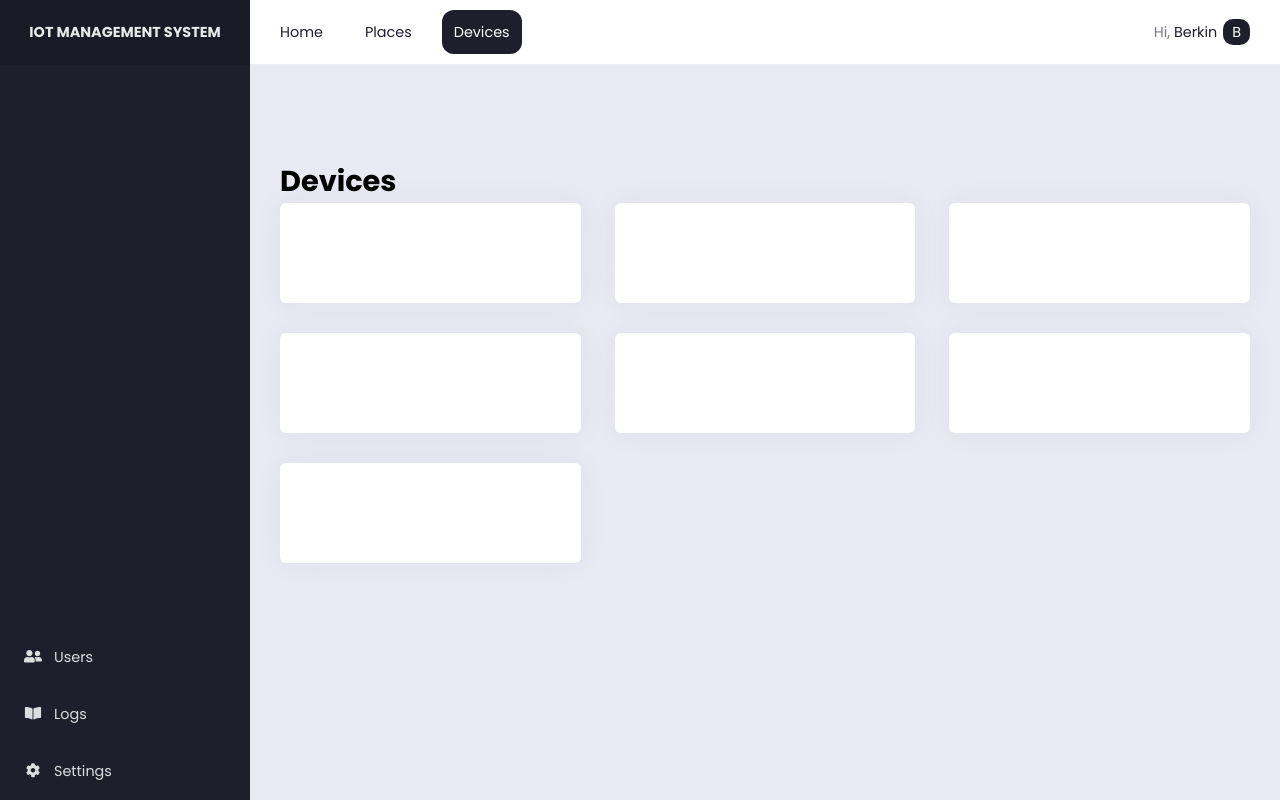
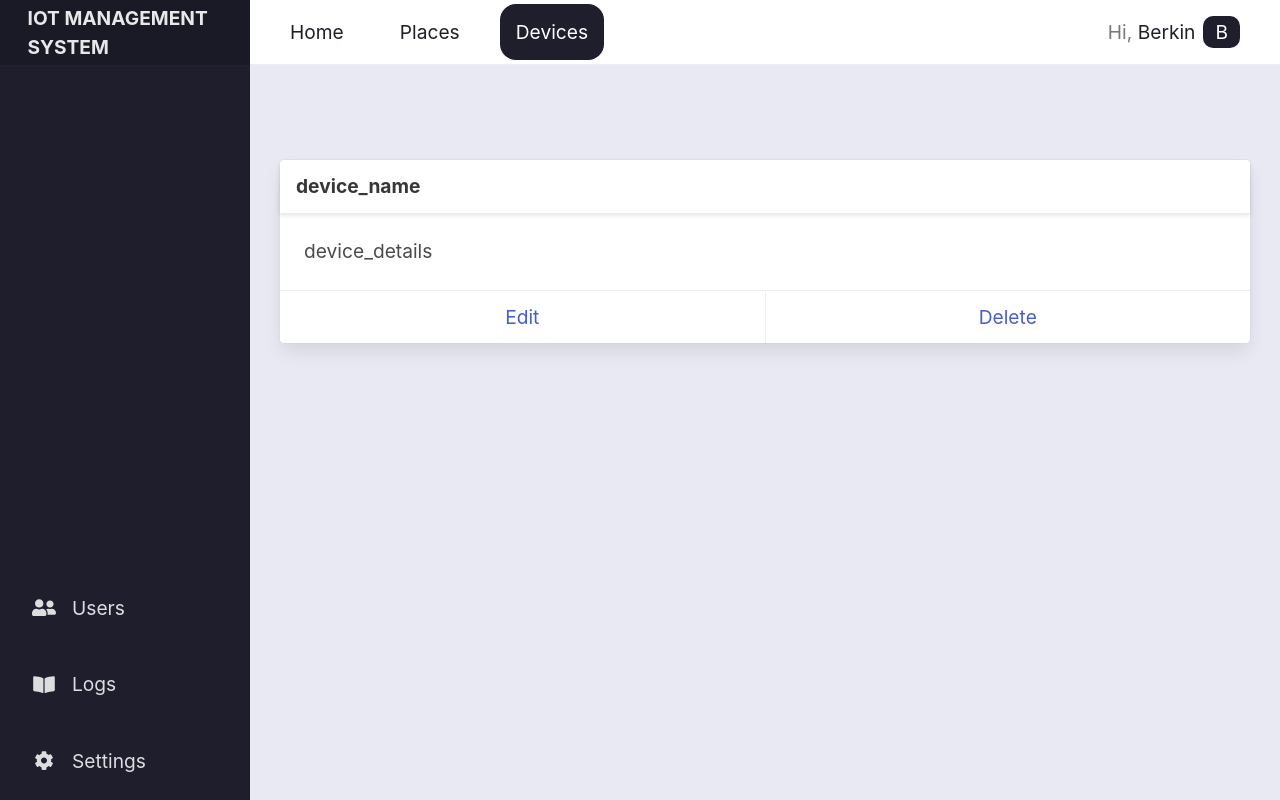
Before and after one commit to IUE-IOT-GROUP/spa, an Angular app: page /dashboard/devices in a window 1280 px wide. Built offline with nearby package versions, Linux system fonts and the light colour scheme.

Commit message:
device and place cards

```diff
--- a/angular.json
+++ b/angular.json
@@ -50,7 +50,9 @@
               "src/assets"
             ],
             "styles": [
-              "src/styles.scss"
+              "src/styles.scss",
+              "C:/Users/user/Desktop/spa/node_modules/bulma/css/bulma.css"
+
             ],
             "scripts": []
           },
--- a/package.json
+++ b/package.json
@@ -21,6 +21,7 @@
     "@fortawesome/free-regular-svg-icons": "^5.15.3",
     "@fortawesome/free-solid-svg-icons": "^5.15.3",
     "bootstrap": "^4.6.0",
+    "bulma": "^0.9.2",
     "rxjs": "~6.6.0",
     "tslib": "^2.0.0",
     "zone.js": "~0.11.3"
--- a/src/app/devices/devices.component.html
+++ b/src/app/devices/devices.component.html
@@ -1,26 +1,17 @@
-<h1>Devices</h1>
-<div class="devices-container">
-    <ul>
-        <li>
-            <div class="basic-card"></div>
-        </li>
-        <li>
-            <div class="basic-card"></div>
-        </li>
-        <li>
-            <div class="basic-card"></div>
-        </li>
-        <li>
-            <div class="basic-card"></div>
-        </li>
-        <li>
-            <div class="basic-card"></div>
-        </li>
-        <li>
-            <div class="basic-card"></div>
-        </li>
-        <li>
-            <div class="basic-card"></div>
-        </li>
-    </ul>
-</div>
+<div class="card">
+    <header class="card-header">
+      <p class="card-header-title">
+        device_name
+      </p>
+    </header>
+    <div class="card-content">
+      <div class="content">
+          device_details
+        <br>
+      </div>
+    </div>
+    <footer class="card-footer">
+      <a href="#" class="card-footer-item">Edit</a>
+      <a href="#" class="card-footer-item">Delete</a>
+    </footer>
+  </div>
--- a/src/app/devices/devices.component.ts
+++ b/src/app/devices/devices.component.ts
@@ -4,6 +4,7 @@ import { Component, OnInit } from '@angular/core';
     selector: 'app-devices',
     templateUrl: './devices.component.html',
     styleUrls: ['./devices.component.scss']
+
 })
 export class DevicesComponent implements OnInit {
 
--- a/src/app/places/places.component.html
+++ b/src/app/places/places.component.html
@@ -1,26 +1,17 @@
-<h1>Places</h1>
-<div class="devices-container">
-    <ul>
-        <li>
-            <div class="basic-card"></div>
-        </li>
-        <li>
-            <div class="basic-card"></div>
-        </li>
-        <li>
-            <div class="basic-card"></div>
-        </li>
-        <li>
-            <div class="basic-card"></div>
-        </li>
-        <li>
-            <div class="basic-card"></div>
-        </li>
-        <li>
-            <div class="basic-card"></div>
-        </li>
-        <li>
-            <div class="basic-card"></div>
-        </li>
-    </ul>
-</div>
+<div class="card">
+    <header class="card-header">
+      <p class="card-header-title">
+        place_name
+      </p>
+    </header>
+    <div class="card-content">
+      <div class="content">
+          place_details
+        <br>
+      </div>
+    </div>
+    <footer class="card-footer">
+      <a href="#" class="card-footer-item">Edit</a>
+      <a href="#" class="card-footer-item">Delete</a>
+    </footer>
+  </div>
```
Also changed, not shown: 1 other file (tests, documents, lock files or other folders).
